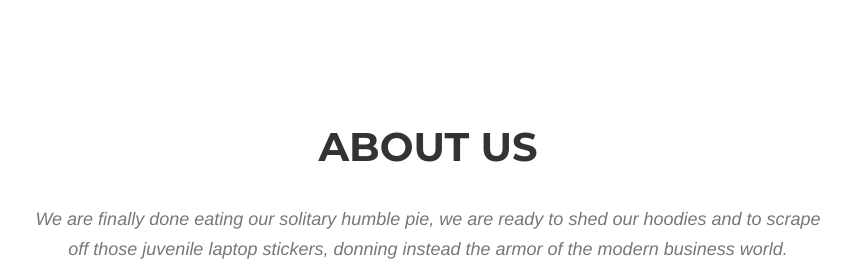
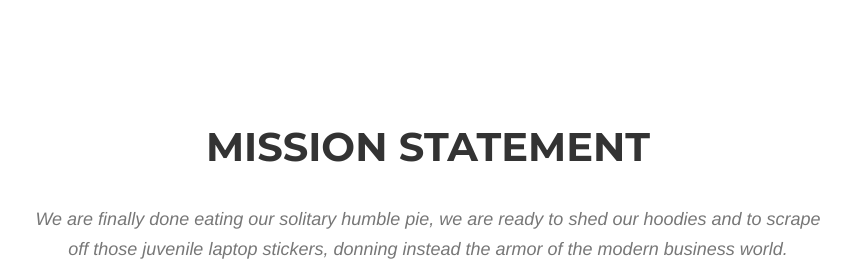
Before and after one commit to railslove/9elements, a plain HTML site: page index.html in a window 1280 px wide. Shown: the part 780-1057 px from the top of the page, without its empty margins (212-1067 px from the left). Drawn offline with nearby package versions, Linux system fonts and the light colour scheme; a web font is replaced by a local one.

Commit message:
added mission statement

```diff
--- a/index.html
+++ b/index.html
@@ -88,7 +88,7 @@
         <div class="container">
             <div class="row">
                 <div class="col-lg-12 text-center">
-                    <h2 class="section-heading">About Us</h2>
+                    <h2 class="section-heading">Mission Statement</h2>
                     <h3 class="section-subheading text-muted">
                       We are finally done eating our solitary humble pie, we are ready to shed our hoodies
                       and to scrape off those juvenile laptop stickers, donning instead the armor of the
```
